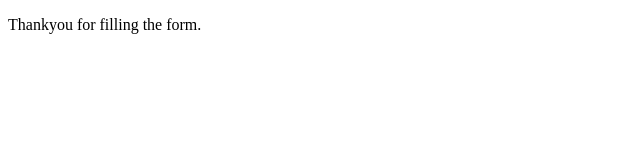
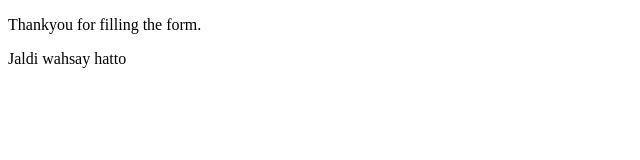
Before and after one commit to ThickMan47/test_2_ECD, a plain HTML site: page thankyou.html in a window 1280 px wide. Shown: the whole page, without its empty margins (0-640 px from the left). Drawn offline with Linux system fonts and the light colour scheme.

Commit message:
Version 2

```diff
--- a/thankyou.html
+++ b/thankyou.html
@@ -8,5 +8,9 @@
 <body>
     <p>Thankyou for filling the form.</p>
 
+
+    <p>Jaldi wahsay hatto</p>
+
+
 </body>
 </html>
```
Also changed, not shown: index.html (+3 -0 lines).
